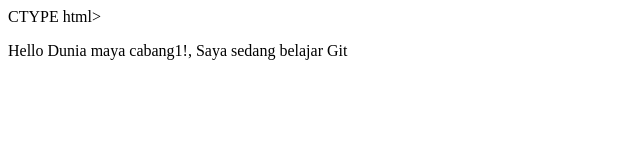
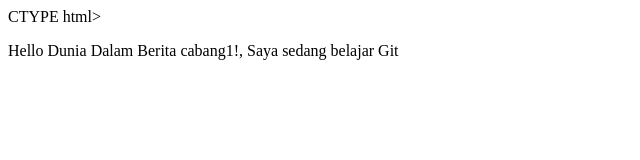
Before and after one commit to MyNameProbo/GitLearner, a plain HTML site: page index.html in a window 1280 px wide. Shown: the full height of the page, 0-640 px from the left. Drawn offline with Linux system fonts and the light colour scheme.

Commit message:
update dunia dalam berita

```diff
--- a/index.html
+++ b/index.html
@@ -5,6 +5,6 @@ CTYPE html>
         <title>Belajar Git - Project 01</title>
     </head>
     <body>
-        <p>Hello Dunia maya cabang1!, Saya sedang belajar Git</p>
+        <p>Hello Dunia Dalam Berita cabang1!, Saya sedang belajar Git</p>
     </body>
 </html>
```
